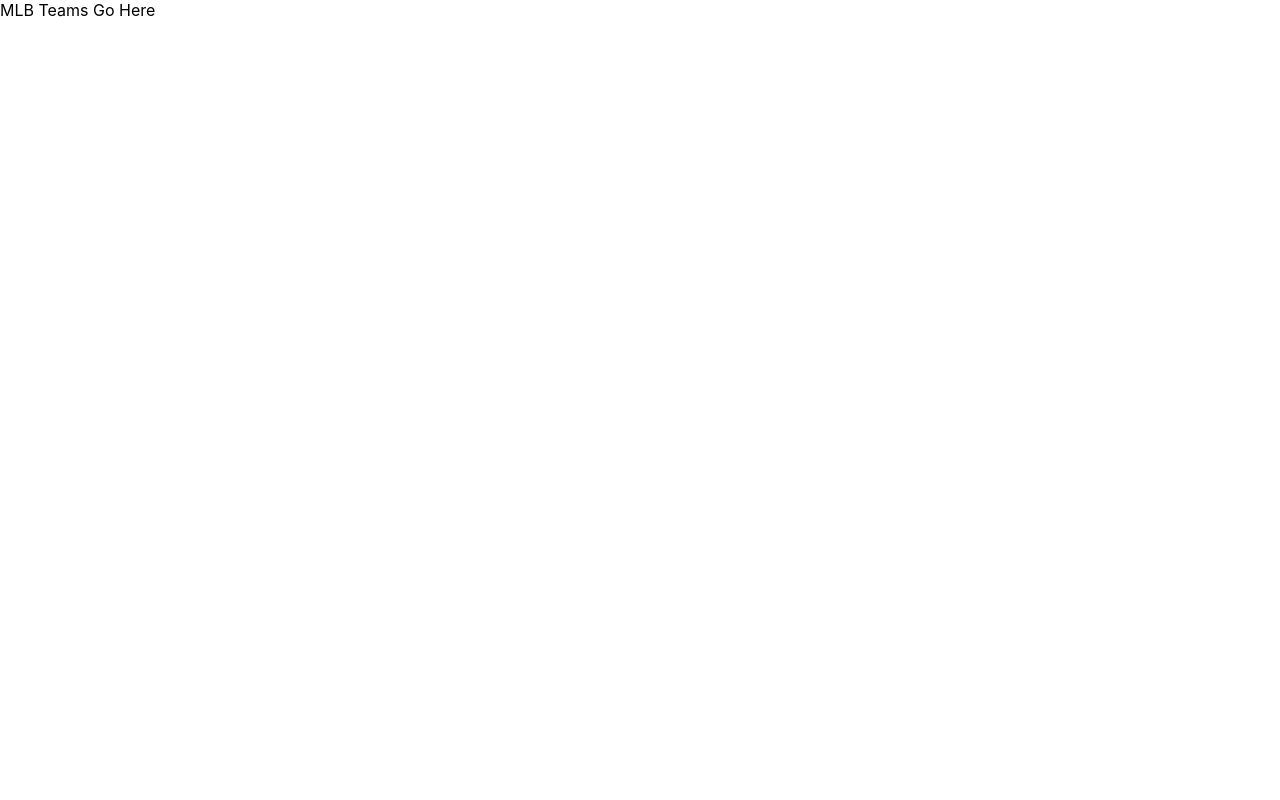
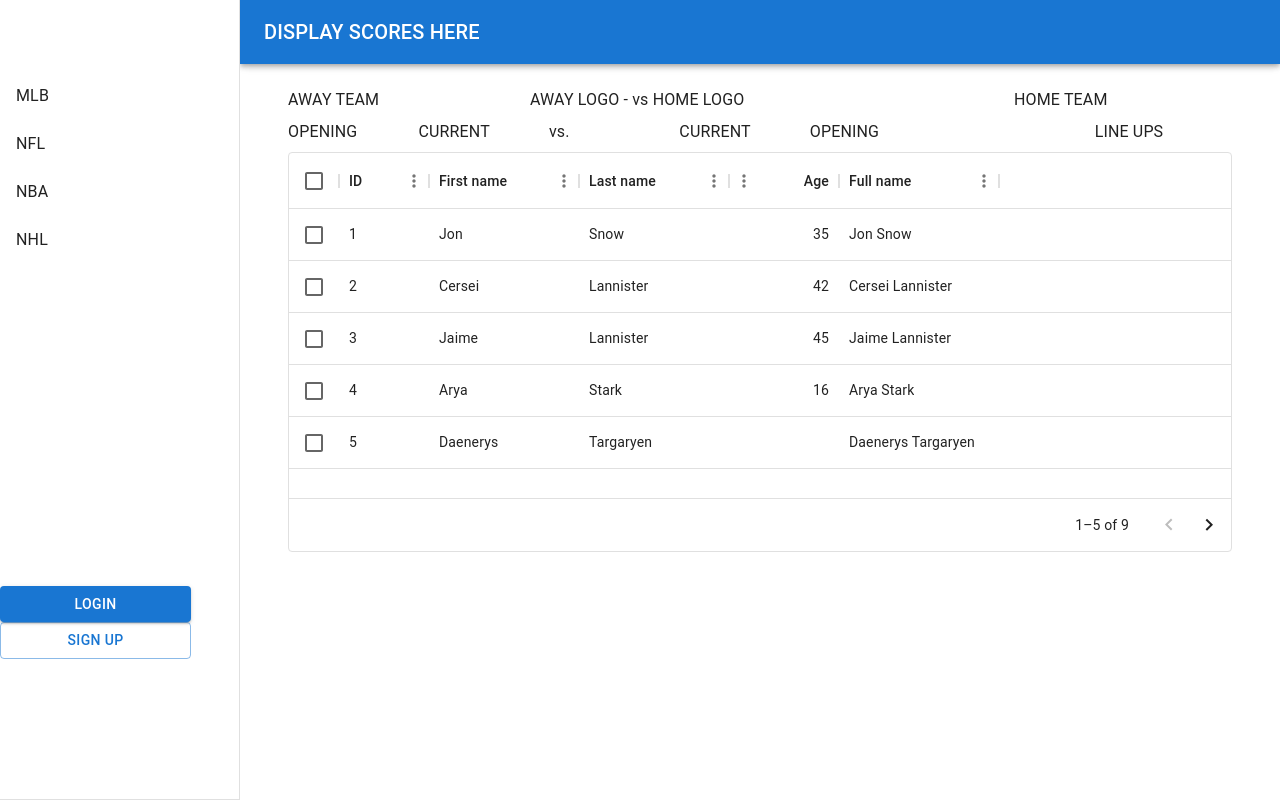
Before and after one commit to mikeemorales/sports-odds, a React (Create React App) app: page / in a window 1280 px wide. Built offline with nearby package versions, Linux system fonts and the light colour scheme.

Commit message:
Installed MUI dependencies. updated file structure. initial base layout for MLB section

```diff
--- a/package.json
+++ b/package.json
@@ -3,6 +3,11 @@
   "version": "0.1.0",
   "private": true,
   "dependencies": {
+    "@emotion/react": "^11.11.1",
+    "@emotion/styled": "^11.11.0",
+    "@fontsource/roboto": "^5.0.5",
+    "@mui/material": "^5.14.0",
+    "@mui/x-data-grid": "^6.10.0",
     "@testing-library/jest-dom": "^5.16.5",
     "@testing-library/react": "^13.4.0",
     "@testing-library/user-event": "^13.5.0",
--- a/src/App.js
+++ b/src/App.js
@@ -1,8 +1,8 @@
 import React, { useEffect, useState } from 'react';
-import FetchMLBTeams from "./components/sports/MlbTeams";
+import MainSideNav from "./components/nav/MainSideBar";
 
 function App() {
-  const [data, setData] = useState(null);
+  // const [data, setData] = useState(null);
 
   // const callBackendAPI = async () => {
   //   const response = await fetch('/api/odds');
@@ -22,7 +22,7 @@
 
   return (
       <div className="App">
-        <FetchMLBTeams/>
+        <MainSideNav/>
       </div>
   );
 }
--- /dev/null
+++ b/src/components/nav/MainSideBar.js
@@ -0,0 +1,73 @@
+import React from 'react';
+import Box from '@mui/material/Box';
+import Drawer from '@mui/material/Drawer';
+import CssBaseline from '@mui/material/CssBaseline';
+import AppBar from '@mui/material/AppBar';
+import Toolbar from '@mui/material/Toolbar';
+import List from '@mui/material/List';
+import Typography from '@mui/material/Typography';
+import ListItem from '@mui/material/ListItem';
+import ListItemButton from '@mui/material/ListItemButton';
+import ListItemText from '@mui/material/ListItemText';
+import MlbTeams from "../sports/mlb/MlbTeams";
+import {Button, Divider} from "@mui/material";
+
+const drawerWidth = 240;
+
+const MainSideNav = () => {
+    return (
+        <Box sx={{ display: 'flex' }}>
+            <CssBaseline />
+            <AppBar
+                position="fixed"
+                sx={{ width: `calc(100% - ${drawerWidth}px)`, ml: `${drawerWidth}px` }}
+            >
+                <Toolbar>
+                    <Typography variant="h6" noWrap component="div">
+                        DISPLAY SCORES HERE
+                    </Typography>
+                </Toolbar>
+            </AppBar>
+            <Drawer
+                sx={{
+                    width: drawerWidth,
+                    flexShrink: 0,
+                    '& .MuiDrawer-paper': {
+                        width: drawerWidth,
+                        boxSizing: 'border-box',
+                    },
+                    display: 'flex',
+                    flexDirection: 'column',
+                    justifyContent: 'center'
+                }}
+                variant="permanent"
+                anchor="left"
+            >
+                <Toolbar />
+                <List sx={{ height: '70%' }}>
+                    {['MLB', 'NFL', 'NBA', 'NHL'].map((text, index) => (
+                        <ListItem key={text} disablePadding>
+                            <ListItemButton>
+                                <ListItemText primary={text} />
+                            </ListItemButton>
+                        </ListItem>
+                    ))}
+                </List>
+                <List sx={{ height: '30%' }}>
+                    <Button variant='contained' sx={{ width: '80%' }}>Login</Button>
+                    <Button variant='outlined' sx={{ width: '80%' }}>Sign Up</Button>
+                </List>
+                <Divider/>
+            </Drawer>
+            <Box
+                component="main"
+                sx={{ flexGrow: 1, bgcolor: 'background.default', p: 3 }}
+            >
+                <Toolbar />
+                <MlbTeams/>
+            </Box>
+        </Box>
+    );
+}
+
+export default MainSideNav
--- a/src/components/sports/MlbTeams.js
+++ /dev/null
@@ -1,11 +0,0 @@
-import React from 'react'
-
-const FetchMLBTeams = () => {
-    return (
-        <>
-            MLB Teams Go Here
-        </>
-    )
-}
-
-export default FetchMLBTeams
--- /dev/null
+++ b/src/components/sports/mlb/GamesDataGrid.js
@@ -0,0 +1,70 @@
+import * as React from 'react';
+import Box from '@mui/material/Box';
+import { DataGrid } from '@mui/x-data-grid';
+
+const columns = [
+    { field: 'id', headerName: 'ID', width: 90 },
+    {
+        field: 'firstName',
+        headerName: 'First name',
+        width: 150,
+        editable: true,
+    },
+    {
+        field: 'lastName',
+        headerName: 'Last name',
+        width: 150,
+        editable: true,
+    },
+    {
+        field: 'age',
+        headerName: 'Age',
+        type: 'number',
+        width: 110,
+        editable: true,
+    },
+    {
+        field: 'fullName',
+        headerName: 'Full name',
+        description: 'This column has a value getter and is not sortable.',
+        sortable: false,
+        width: 160,
+        valueGetter: (params) =>
+            `${params.row.firstName || ''} ${params.row.lastName || ''}`,
+    },
+];
+
+const rows = [
+    { id: 1, lastName: 'Snow', firstName: 'Jon', age: 35 },
+    { id: 2, lastName: 'Lannister', firstName: 'Cersei', age: 42 },
+    { id: 3, lastName: 'Lannister', firstName: 'Jaime', age: 45 },
+    { id: 4, lastName: 'Stark', firstName: 'Arya', age: 16 },
+    { id: 5, lastName: 'Targaryen', firstName: 'Daenerys', age: null },
+    { id: 6, lastName: 'Melisandre', firstName: null, age: 150 },
+    { id: 7, lastName: 'Clifford', firstName: 'Ferrara', age: 44 },
+    { id: 8, lastName: 'Frances', firstName: 'Rossini', age: 36 },
+    { id: 9, lastName: 'Roxie', firstName: 'Harvey', age: 65 },
+];
+
+const GamesDataGrid = () => {
+    return (
+        <Box sx={{ height: 400, width: '100%' }}>
+            <DataGrid
+                rows={rows}
+                columns={columns}
+                initialState={{
+                    pagination: {
+                        paginationModel: {
+                            pageSize: 5,
+                        },
+                    },
+                }}
+                pageSizeOptions={[5]}
+                checkboxSelection
+                disableRowSelectionOnClick
+            />
+        </Box>
+    );
+}
+
+export default GamesDataGrid
--- /dev/null
+++ b/src/components/sports/mlb/MlbTeams.js
@@ -0,0 +1,54 @@
+import React from 'react'
+import Box from "@mui/material/Box";
+import {Container, Grid} from "@mui/material";
+import GamesDataGrid from "./GamesDataGrid";
+
+const FetchMLBTeams = () => {
+    return (
+        <Container>
+            <Box sx={{ width: '100%' }}>
+                <Grid container rowSpacing={1} columnSpacing={{ xs: 1, sm: 2, md: 3 }}>
+                    {/*ROW 1*/}
+                    <Grid item xs={3}>
+                        AWAY TEAM
+                    </Grid>
+                    <Grid item xs={6}>
+                        AWAY LOGO - vs HOME LOGO
+                    </Grid>
+                    <Grid item xs={3}>
+                        HOME TEAM
+                    </Grid>
+                    {/*ROW 2*/}
+                    <Grid item xs={10}>
+                        <Box sx={{ display: 'flex' }}>
+                            <Grid item xs={2}>
+                                OPENING
+                            </Grid>
+                            <Grid item xs={2}>
+                                CURRENT
+                            </Grid>
+                            <Grid item xs={2}>
+                                vs.
+                            </Grid>
+                            <Grid item xs={2}>
+                                CURRENT
+                            </Grid>
+                            <Grid item xs={2}>
+                                OPENING
+                            </Grid>
+                        </Box>
+                    </Grid>
+                    <Grid item xs={2}>
+                        LINE UPS
+                    </Grid>
+                    {/*ROW 3*/}
+                    <Grid item xs={12}>
+                        <GamesDataGrid/>
+                    </Grid>
+                </Grid>
+            </Box>
+        </Container>
+    )
+}
+
+export default FetchMLBTeams
```
Also changed, not shown: 2 other files (tests, documents, lock files or other folders).
